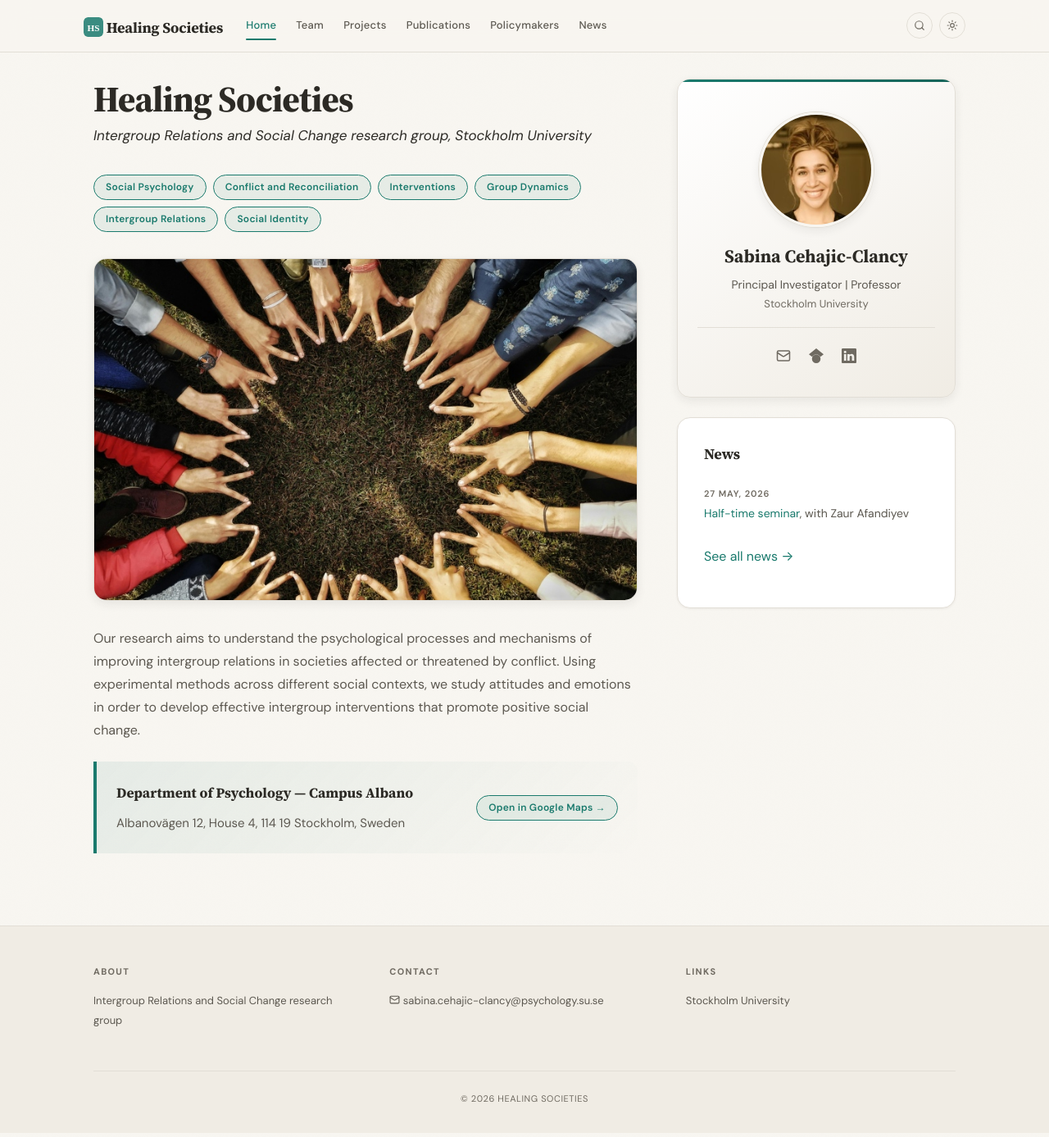
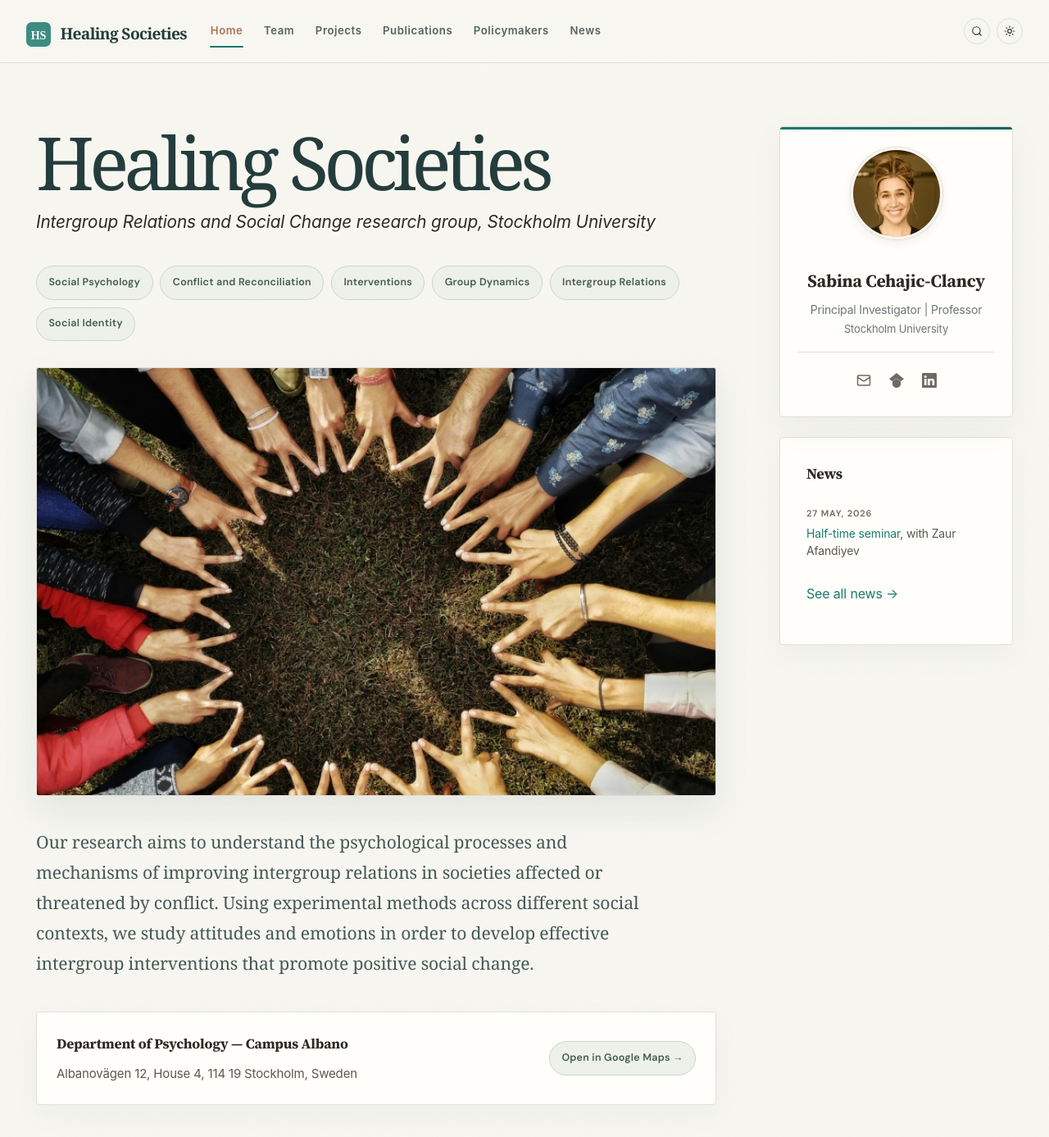
Before and after one commit to yuricipriano02/healingsocieties, a Jekyll site: the page built from _pages/home.md, in a window 1280 px wide and 1400 px high. Shown: the top 1387 px of the window at 82% size. Built offline with Jekyll 4.4.1, drawn with Linux system fonts in a browser that asks for light colours.

Commit message:
Load editorial redesign styles

```diff
--- a/assets/main.scss
+++ b/assets/main.scss
@@ -51,3 +51,6 @@
 @import "utilities/dark-mode";
 @import "utilities/animations";
 @import "utilities/print";
+
+// Editorial redesign overrides — intentionally loaded last.
+@import "layouts/editorial";
```
